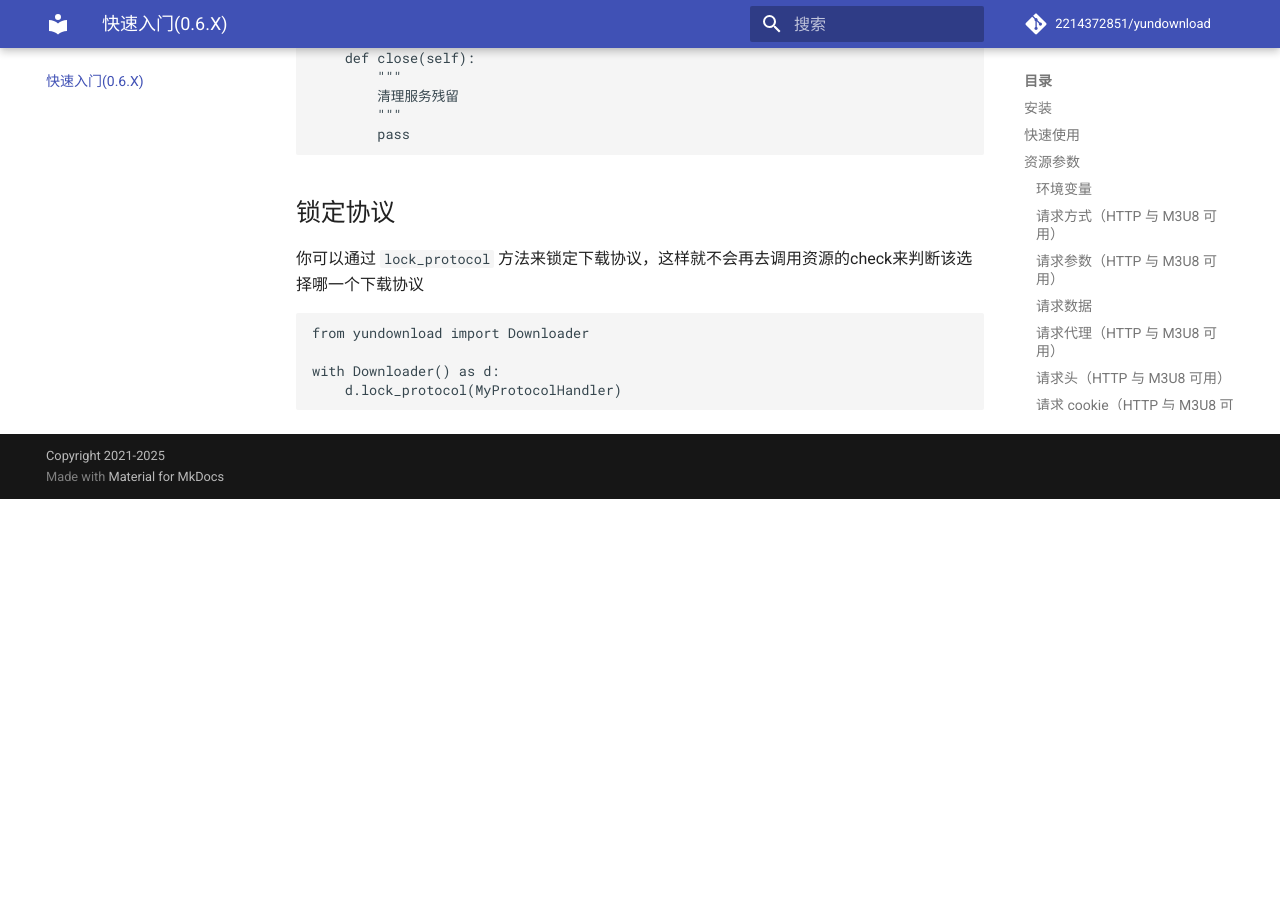
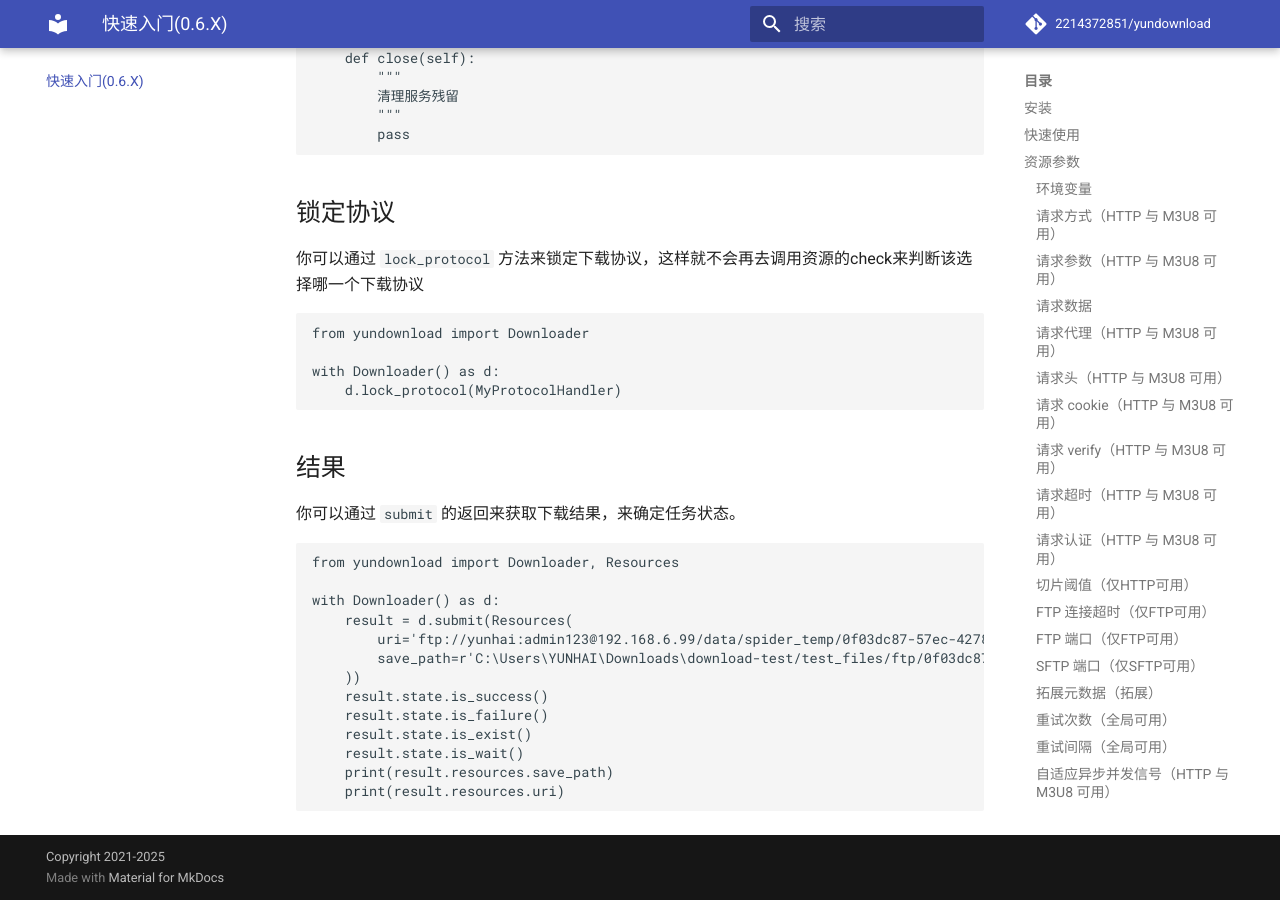
Before and after one commit to 2214372851/yundownload, an MkDocs documentation site: the page built from docs/v6-quickstart.md, in a window 1280 px wide and 900 px high, scrolled down 7380 px. Built offline with MkDocs 1.6.1 and Material for MkDocs 9.7.7, drawn with Linux system fonts in a browser that asks for light colours; comment, search, counter and statistics services are not loaded; before the commit the page ends 7879 px from its top, so only the background shows below that.

Commit message:
feat(core): 重构 submit 方法返回值
- 将 submit 方法的返回值从 Future[Result]改为 WorkerFuture
- WorkerFuture 包装了 Future、协议处理器和资源对象
- 提供了更丰富的结果处理方法，如 state、wait 和 finish
- 更新了测试代码和文档以适应新的返回值
- 本次更新将为 0.6.x 版本最后一次更新

````diff
--- a/docs/v6-quickstart.md
+++ b/docs/v6-quickstart.md
@@ -374,3 +374,23 @@
 with Downloader() as d:
     d.lock_protocol(MyProtocolHandler)
 ```
+
+## 结果
+
+你可以通过 `submit` 的返回来获取下载结果，来确定任务状态。
+
+```python
+from yundownload import Downloader, Resources
+
+with Downloader() as d:
+    result = d.submit(Resources(
+        uri='ftp://yunhai:admin123@192.168.6.99/data/spider_temp/0f03dc87-57ec-4278-bf95-15d4a1ad90d3.zip',
+        save_path=r'C:\Users\YUNHAI\Downloads\download-test/test_files/ftp/0f03dc87-57ec-4278-bf95-15d4a1ad90d3.zip'
+    ))
+    result.state.is_success()
+    result.state.is_failure()
+    result.state.is_exist()
+    result.state.is_wait()
+    print(result.resources.save_path)
+    print(result.resources.uri)
+```
````
Also changed, not shown: README.md (+4 -0 lines), 3 other files.
